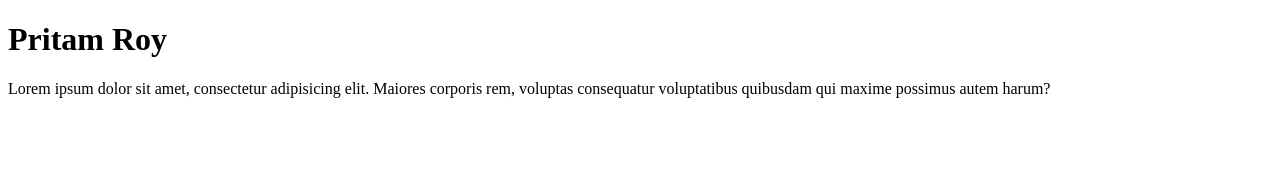
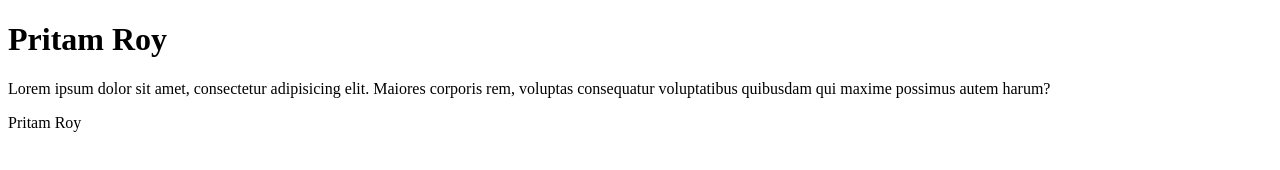
Before and after one commit to Pritam-roy10/first-project, a plain HTML site: page first-project/index.html in a window 1280 px wide. Drawn offline with Linux system fonts and the light colour scheme.

Commit message:
Update index.html

```diff
--- a/first-project/index.html
+++ b/first-project/index.html
@@ -11,6 +11,7 @@
     <h1>Pritam Roy</h1>
     <p>Lorem ipsum dolor sit amet, consectetur adipisicing elit. Maiores corporis rem, voluptas consequatur voluptatibus
         quibusdam qui maxime possimus autem harum?</p>
+    <p>Pritam Roy</p>
 </body>
 
 </html>
```
